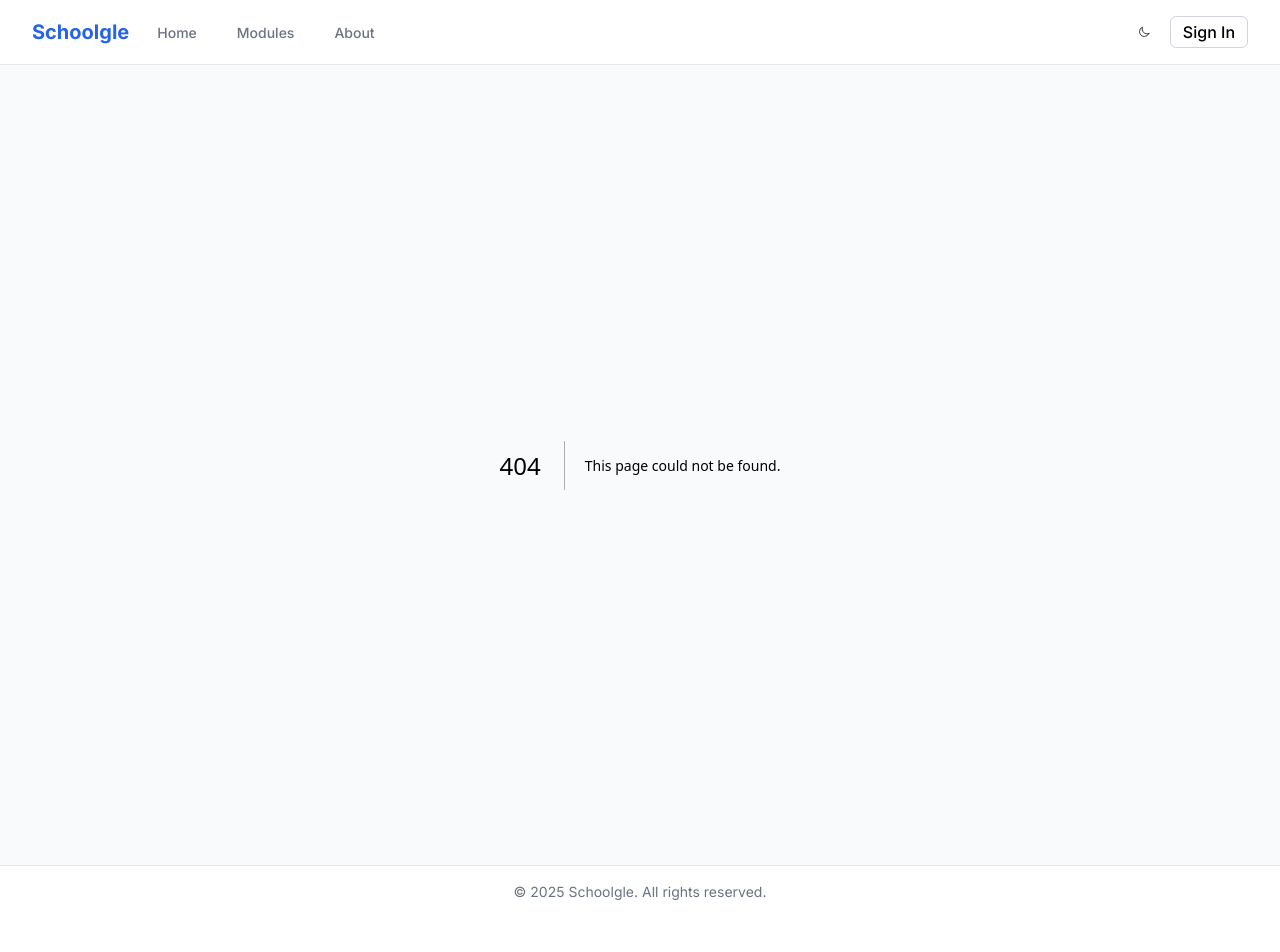
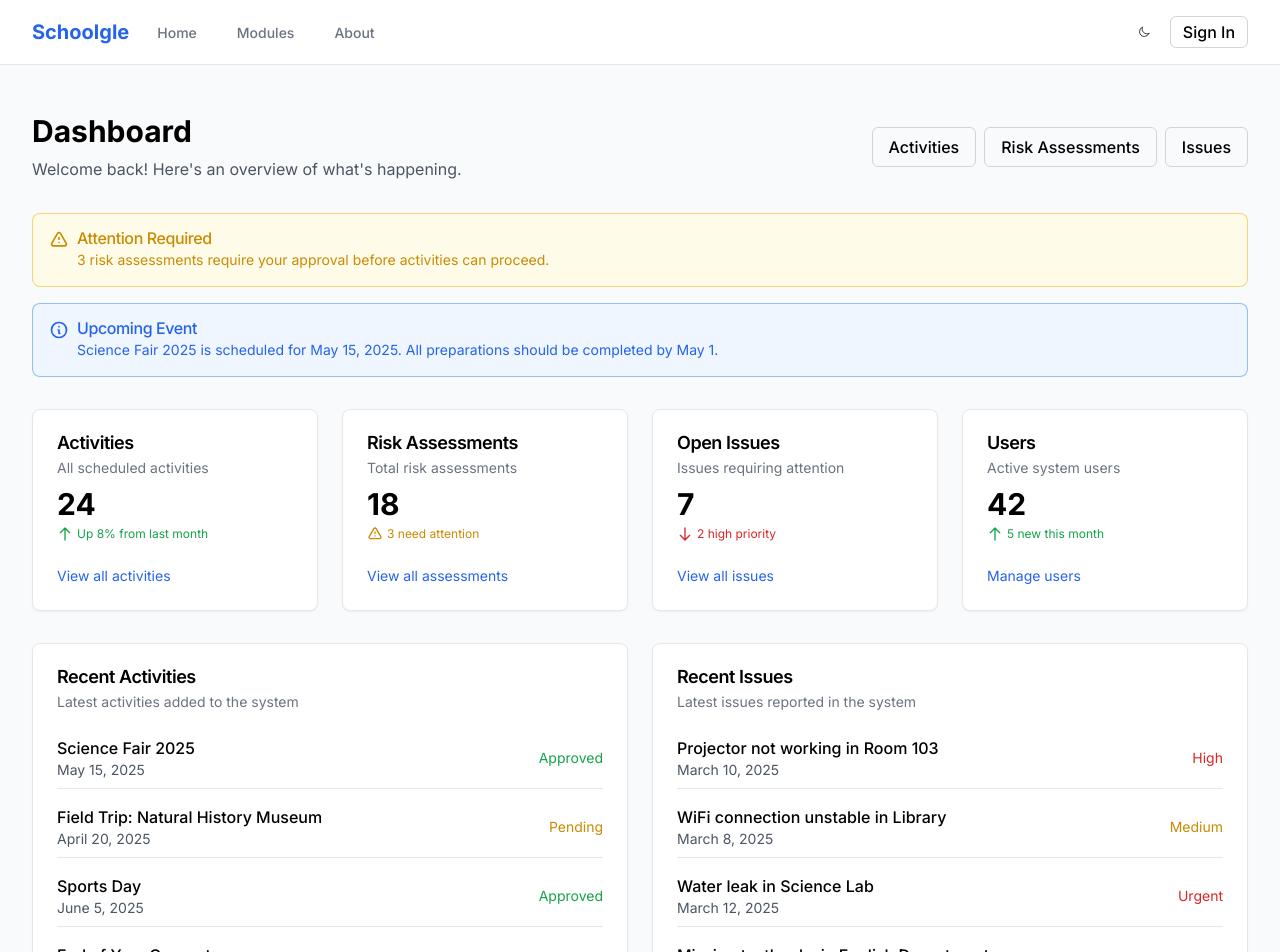
Before and after one commit to DSumm18/schoolgle-app-2025, a Next.js app: page /dashboard in a window 1280 px wide. Before the commit this address had no page. Shown: the top 952 px of the page. Before the commit the page ends 918 px from the top, so only its background shows below. Built offline with nearby package versions, Linux system fonts and the light colour scheme.

Commit message:
Add dashboard page

```diff
--- /dev/null
+++ b/src/app/dashboard/page.tsx
@@ -0,0 +1,213 @@
+import Link from "next/link"
+import { Button } from "@/components/ui/button"
+import { Card, CardContent, CardDescription, CardFooter, CardHeader, CardTitle } from "@/components/ui/card"
+import { Alert, AlertDescription, AlertTitle } from "@/components/ui/alert"
+
+export default function DashboardPage() {
+  return (
+    <div className="container max-w-7xl mx-auto py-12 px-4 sm:px-6 lg:px-8">
+      <div className="flex flex-col sm:flex-row sm:items-center sm:justify-between mb-8">
+        <div>
+          <h1 className="text-3xl font-bold">Dashboard</h1>
+          <p className="mt-2 text-gray-600 dark:text-gray-400">
+            Welcome back! Here's an overview of what's happening.
+          </p>
+        </div>
+        <div className="mt-4 sm:mt-0 flex gap-2">
+          <Link href="/modules/activity-management">
+            <Button variant="outline">
+              Activities
+            </Button>
+          </Link>
+          <Link href="/modules/risk-assessment">
+            <Button variant="outline">
+              Risk Assessments
+            </Button>
+          </Link>
+          <Link href="/modules/issue-tracker">
+            <Button variant="outline">
+              Issues
+            </Button>
+          </Link>
+        </div>
+      </div>
+
+      {/* Alerts Section */}
+      <div className="space-y-4 mb-8">
+        <Alert variant="warning">
+          <svg xmlns="http://www.w3.org/2000/svg" className="h-5 w-5" fill="none" viewBox="0 0 24 24" stroke="currentColor">
+            <path strokeLinecap="round" strokeLinejoin="round" strokeWidth={2} d="M12 9v2m0 4h.01m-6.938 4h13.856c1.54 0 2.502-1.667 1.732-3L13.732 4c-.77-1.333-2.694-1.333-3.464 0L3.34 16c-.77 1.333.192 3 1.732 3z" />
+          </svg>
+          <AlertTitle>Attention Required</AlertTitle>
+          <AlertDescription>
+            3 risk assessments require your approval before activities can proceed.
+          </AlertDescription>
+        </Alert>
+
+        <Alert variant="info">
+          <svg xmlns="http://www.w3.org/2000/svg" className="h-5 w-5" fill="none" viewBox="0 0 24 24" stroke="currentColor">
+            <path strokeLinecap="round" strokeLinejoin="round" strokeWidth={2} d="M13 16h-1v-4h-1m1-4h.01M21 12a9 9 0 11-18 0 9 9 0 0118 0z" />
+          </svg>
+          <AlertTitle>Upcoming Event</AlertTitle>
+          <AlertDescription>
+            Science Fair 2025 is scheduled for May 15, 2025. All preparations should be completed by May 1.
+          </AlertDescription>
+        </Alert>
+      </div>
+
+      {/* Overview Cards */}
+      <div className="grid grid-cols-1 sm:grid-cols-2 lg:grid-cols-4 gap-6 mb-8">
+        <Card>
+          <CardHeader className="pb-2">
+            <CardTitle className="text-lg">Activities</CardTitle>
+            <CardDescription>All scheduled activities</CardDescription>
+          </CardHeader>
+          <CardContent>
+            <div className="text-3xl font-bold">24</div>
+            <div className="text-xs text-green-600 flex items-center mt-1">
+              <svg xmlns="http://www.w3.org/2000/svg" className="h-4 w-4 mr-1" fill="none" viewBox="0 0 24 24" stroke="currentColor">
+                <path strokeLinecap="round" strokeLinejoin="round" strokeWidth={2} d="M5 10l7-7m0 0l7 7m-7-7v18" />
+              </svg>
+              <span>Up 8% from last month</span>
+            </div>
+          </CardContent>
+          <CardFooter className="pt-0">
+            <Link href="/modules/activity-management" className="text-sm text-blue-600 hover:underline">
+              View all activities
+            </Link>
+          </CardFooter>
+        </Card>
+
+        <Card>
+          <CardHeader className="pb-2">
+            <CardTitle className="text-lg">Risk Assessments</CardTitle>
+            <CardDescription>Total risk assessments</CardDescription>
+          </CardHeader>
+          <CardContent>
+            <div className="text-3xl font-bold">18</div>
+            <div className="text-xs text-yellow-600 flex items-center mt-1">
+              <svg xmlns="http://www.w3.org/2000/svg" className="h-4 w-4 mr-1" fill="none" viewBox="0 0 24 24" stroke="currentColor">
+                <path strokeLinecap="round" strokeLinejoin="round" strokeWidth={2} d="M12 9v2m0 4h.01m-6.938 4h13.856c1.54 0 2.502-1.667 1.732-3L13.732 4c-.77-1.333-2.694-1.333-3.464 0L3.34 16c-.77 1.333.192 3 1.732 3z" />
+              </svg>
+              <span>3 need attention</span>
+            </div>
+          </CardContent>
+          <CardFooter className="pt-0">
+            <Link href="/modules/risk-assessment" className="text-sm text-blue-600 hover:underline">
+              View all assessments
+            </Link>
+          </CardFooter>
+        </Card>
+
+        <Card>
+          <CardHeader className="pb-2">
+            <CardTitle className="text-lg">Open Issues</CardTitle>
+            <CardDescription>Issues requiring attention</CardDescription>
+          </CardHeader>
+          <CardContent>
+            <div className="text-3xl font-bold">7</div>
+            <div className="text-xs text-red-600 flex items-center mt-1">
+              <svg xmlns="http://www.w3.org/2000/svg" className="h-4 w-4 mr-1" fill="none" viewBox="0 0 24 24" stroke="currentColor">
+                <path strokeLinecap="round" strokeLinejoin="round" strokeWidth={2} d="M19 14l-7 7m0 0l-7-7m7 7V3" />
+              </svg>
+              <span>2 high priority</span>
+            </div>
+          </CardContent>
+          <CardFooter className="pt-0">
+            <Link href="/modules/issue-tracker" className="text-sm text-blue-600 hover:underline">
+              View all issues
+            </Link>
+          </CardFooter>
+        </Card>
+
+        <Card>
+          <CardHeader className="pb-2">
+            <CardTitle className="text-lg">Users</CardTitle>
+            <CardDescription>Active system users</CardDescription>
+          </CardHeader>
+          <CardContent>
+            <div className="text-3xl font-bold">42</div>
+            <div className="text-xs text-green-600 flex items-center mt-1">
+              <svg xmlns="http://www.w3.org/2000/svg" className="h-4 w-4 mr-1" fill="none" viewBox="0 0 24 24" stroke="currentColor">
+                <path strokeLinecap="round" strokeLinejoin="round" strokeWidth={2} d="M5 10l7-7m0 0l7 7m-7-7v18" />
+              </svg>
+              <span>5 new this month</span>
+            </div>
+          </CardContent>
+          <CardFooter className="pt-0">
+            <Link href="#" className="text-sm text-blue-600 hover:underline">
+              Manage users
+            </Link>
+          </CardFooter>
+        </Card>
+      </div>
+
+      {/* Recent Items */}
+      <div className="grid grid-cols-1 lg:grid-cols-2 gap-6">
+        <Card>
+          <CardHeader>
+            <CardTitle>Recent Activities</CardTitle>
+            <CardDescription>Latest activities added to the system</CardDescription>
+          </CardHeader>
+          <CardContent>
+            <ul className="space-y-4">
+              {[
+                { title: "Science Fair 2025", date: "May 15, 2025", status: "Approved" },
+                { title: "Field Trip: Natural History Museum", date: "April 20, 2025", status: "Pending" },
+                { title: "Sports Day", date: "June 5, 2025", status: "Approved" },
+                { title: "End of Year Concert", date: "June 28, 2025", status: "Pending" }
+              ].map((activity, index) => (
+                <li key={index} className="flex justify-between items-center border-b pb-2 last:border-0 last:pb-0">
+                  <div>
+                    <p className="font-medium">{activity.title}</p>
+                    <p className="text-sm text-gray-600 dark:text-gray-400">{activity.date}</p>
+                  </div>
+                  <span className={`text-sm ${activity.status === 'Approved' ? 'text-green-600' : 'text-yellow-600'}`}>
+                    {activity.status}
+                  </span>
+                </li>
+              ))}
+            </ul>
+          </CardContent>
+          <CardFooter>
+            <Button variant="outline" className="w-full">
+              View All Activities
+            </Button>
+          </CardFooter>
+        </Card>
+
+        <Card>
+          <CardHeader>
+            <CardTitle>Recent Issues</CardTitle>
+            <CardDescription>Latest issues reported in the system</CardDescription>
+          </CardHeader>
+          <CardContent>
+            <ul className="space-y-4">
+              {[
+                { title: "Projector not working in Room 103", date: "March 10, 2025", priority: "High" },
+                { title: "WiFi connection unstable in Library", date: "March 8, 2025", priority: "Medium" },
+                { title: "Water leak in Science Lab", date: "March 12, 2025", priority: "Urgent" },
+                { title: "Missing textbooks in English Department", date: "March 14, 2025", priority: "Low" }
+              ].map((issue, index) => (
+                <li key={index} className="flex justify-between items-center border-b pb-2 last:border-0 last:pb-0">
+                  <div>
+                    <p className="font-medium">{issue.title}</p>
+                    <p className="text-sm text-gray-600 dark:text-gray-400">{issue.date}</p>
+                  </div>
+                  <span className={`text-sm ${issue.priority === 'Low' ? 'text-green-600' : issue.priority === 'Medium' ? 'text-yellow-600' : 'text-red-600'}`}>
+                    {issue.priority}
+                  </span>
+                </li>
+              ))}
+            </ul>
+          </CardContent>
+          <CardFooter>
+            <Button variant="outline" className="w-full">
+              View All Issues
+            </Button>
+          </CardFooter>
+        </Card>
+      </div>
+    </div>
+  )
+}
```
